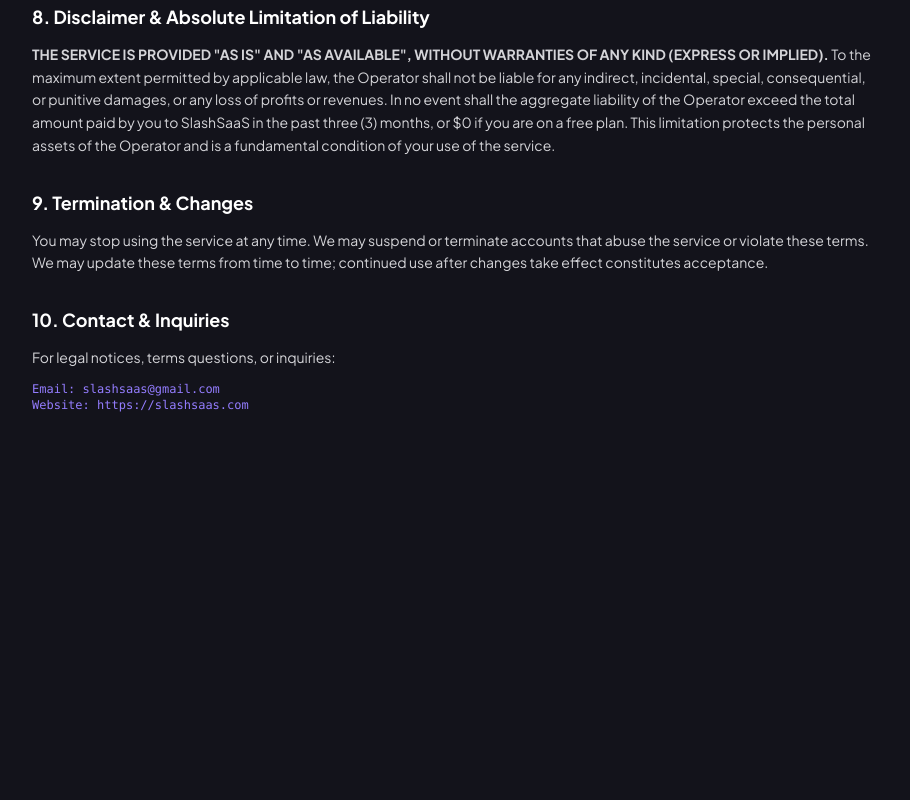
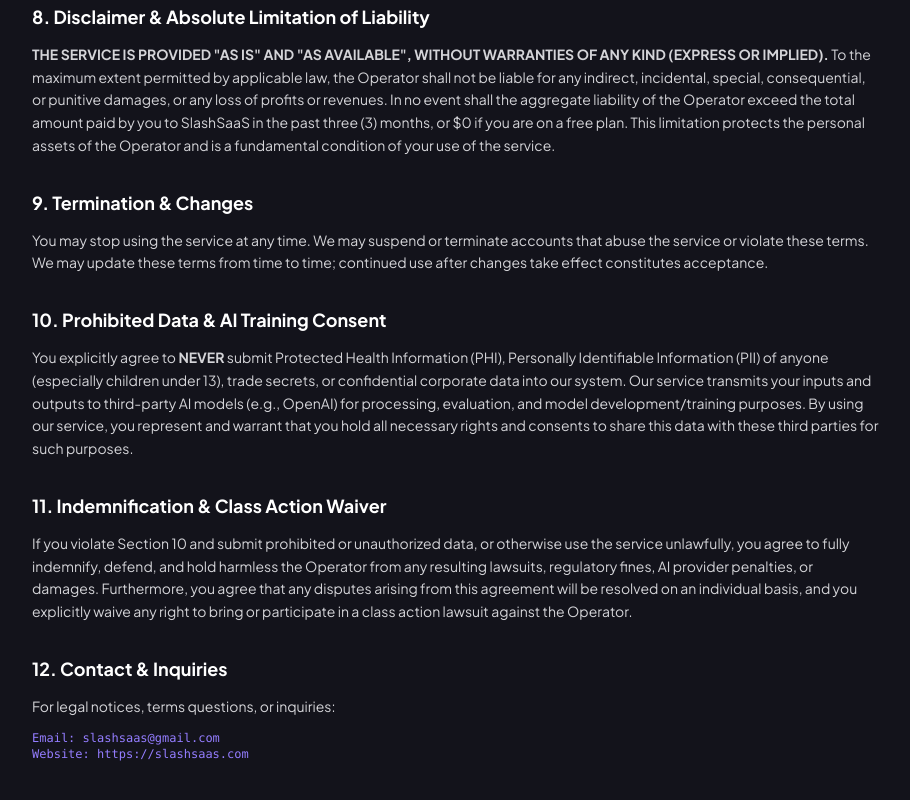
Before and after one commit to can0634b-bit/slashsaas, a Next.js app: page /terms in a window 1280 px wide. Shown: the part 1265-2065 px from the top of the page, without its empty margins (184-1094 px from the left). Before the commit the page ends 1742 px from the top, so only its background shows below. Built offline with nearby package versions, Linux system fonts and the light colour scheme; no server answers.

Commit message:
docs: add hyper-aggressive indemnification and explicit AI training consent to legal policies

```diff
--- a/src/app/privacy/page.tsx
+++ b/src/app/privacy/page.tsx
@@ -92,15 +92,15 @@ export default function PrivacyPage() {
 
           <section className="space-y-3">
             <h2 className="text-lg font-bold text-white tracking-tight flex items-center gap-2">
-              <span className="text-[#947dff]">5.</span> Service Providers & International Transfers
+              <span className="text-[#947dff]">5.</span> Service Providers, International Transfers &amp; AI Training
             </h2>
             <p>
-              We rely on a small set of trusted providers that process data only to deliver the service on our behalf. <strong>By using our service, you acknowledge and consent that your data may be transferred to and processed in the United States and other global regions</strong> by these providers:
+              We rely on a small set of trusted providers that process data only to deliver the service on our behalf. <strong>By using our service, you acknowledge and consent that your inputs (prompts) and generated outputs may be transferred to and processed in the United States and other global regions</strong> by these providers, including for the purpose of training and improving their models:
             </p>
             <ul className="list-disc pl-5 space-y-2 text-zinc-400">
               <li><strong>Supabase</strong> — database and authentication.</li>
               <li><strong>Vercel</strong> — hosting and privacy-friendly analytics.</li>
-              <li><strong>AI providers</strong> (such as Google and Groq) — to run your prompts and analyze the public answers.</li>
+              <li><strong>AI providers</strong> (such as OpenAI, Google, and Groq) — to run your prompts, analyze public answers, and optionally use this traffic for model development/training.</li>
               <li><strong>LemonSqueezy</strong> — payment processing, if and when you subscribe.</li>
             </ul>
           </section>
--- a/src/app/terms/page.tsx
+++ b/src/app/terms/page.tsx
@@ -101,7 +101,21 @@ export default function TermsPage() {
           </section>
 
           <section className="space-y-3">
-            <h2 className="text-lg font-bold text-white">10. Contact &amp; Inquiries</h2>
+            <h2 className="text-lg font-bold text-white">10. Prohibited Data &amp; AI Training Consent</h2>
+            <p>
+              You explicitly agree to <strong>NEVER</strong> submit Protected Health Information (PHI), Personally Identifiable Information (PII) of anyone (especially children under 13), trade secrets, or confidential corporate data into our system. Our service transmits your inputs and outputs to third-party AI models (e.g., OpenAI) for processing, evaluation, and model development/training purposes. By using our service, you represent and warrant that you hold all necessary rights and consents to share this data with these third parties for such purposes.
+            </p>
+          </section>
+
+          <section className="space-y-3">
+            <h2 className="text-lg font-bold text-white">11. Indemnification &amp; Class Action Waiver</h2>
+            <p>
+              If you violate Section 10 and submit prohibited or unauthorized data, or otherwise use the service unlawfully, you agree to fully indemnify, defend, and hold harmless the Operator from any resulting lawsuits, regulatory fines, AI provider penalties, or damages. Furthermore, you agree that any disputes arising from this agreement will be resolved on an individual basis, and you explicitly waive any right to bring or participate in a class action lawsuit against the Operator.
+            </p>
+          </section>
+
+          <section className="space-y-3">
+            <h2 className="text-lg font-bold text-white">12. Contact &amp; Inquiries</h2>
             <p>
               For legal notices, terms questions, or inquiries:
             </p>
```
